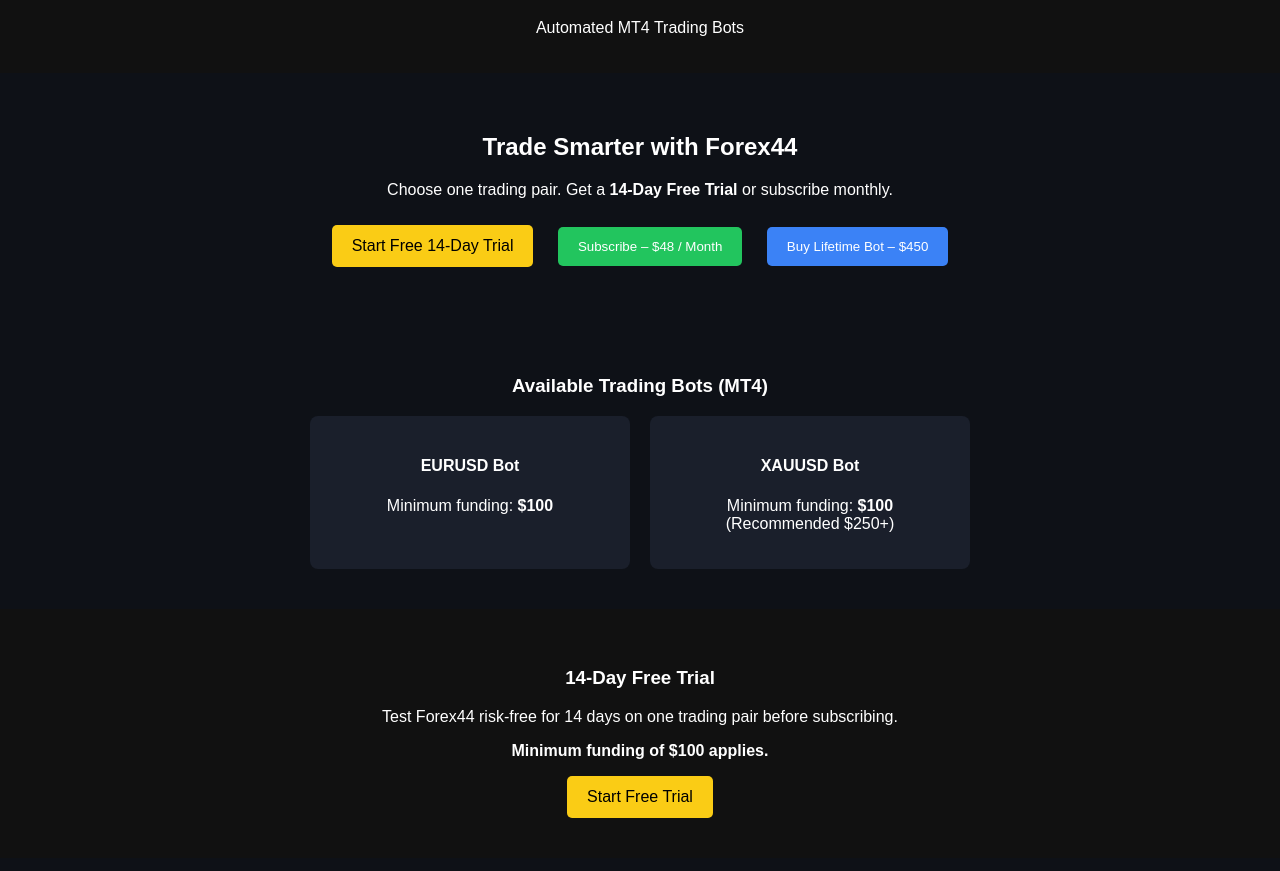
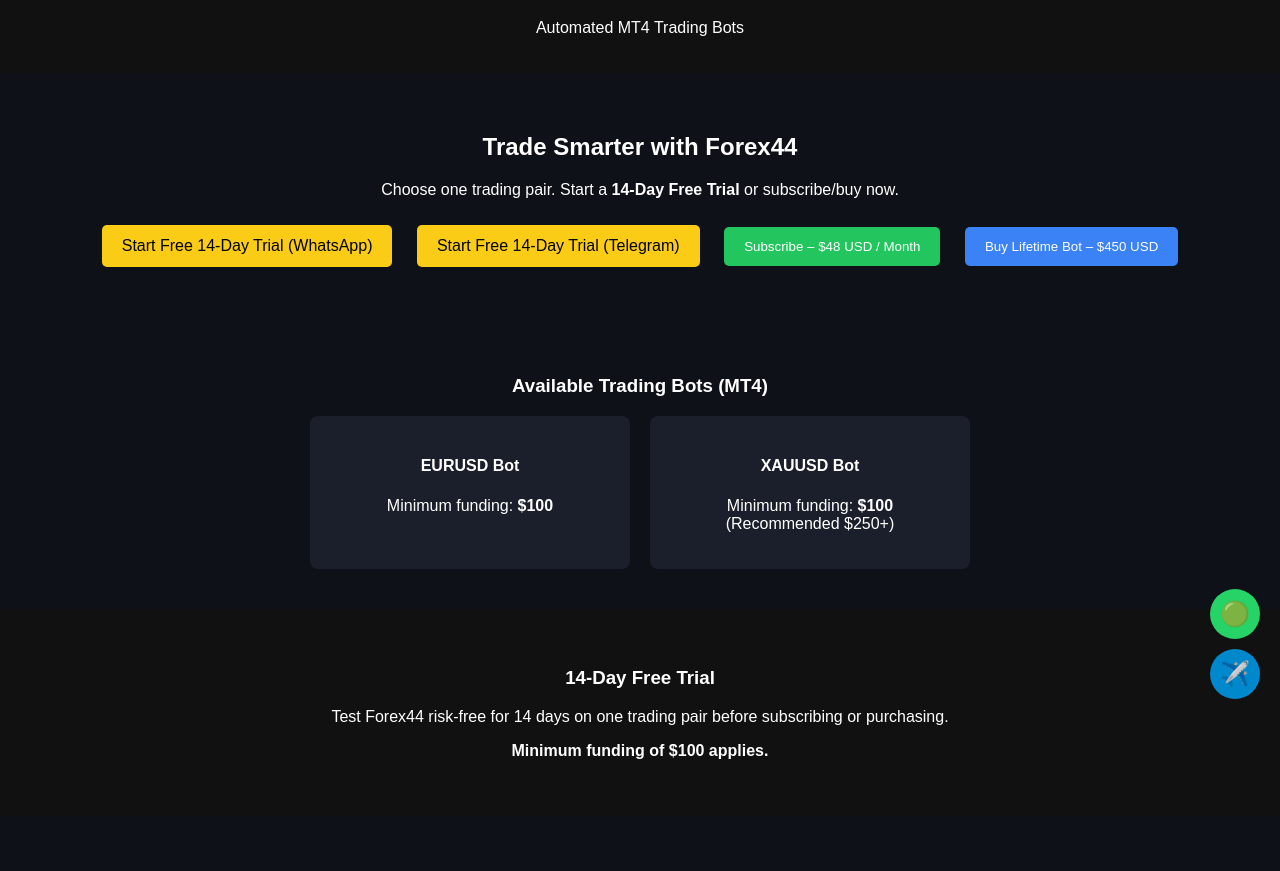
Before and after one commit to Forex4/Forex44, a plain HTML site: page index.html in a window 1280 px wide. Shown: the part 81-952 px from the top of the page. Drawn offline with Linux system fonts and the light colour scheme.

Commit message:
Update index.html

```diff
--- a/index.html
+++ b/index.html
@@ -5,6 +5,33 @@
   <meta name="viewport" content="width=device-width, initial-scale=1.0"/>
   <title>Forex44 | MT4 Trading Bots</title>
   <link rel="stylesheet" href="css/style.css">
+  <style>
+    /* Floating buttons */
+    .floating-buttons {
+      position: fixed;
+      bottom: 20px;
+      right: 20px;
+      display: flex;
+      flex-direction: column;
+      gap: 10px;
+      z-index: 1000;
+    }
+    .floating-buttons a {
+      display: flex;
+      align-items: center;
+      justify-content: center;
+      width: 50px;
+      height: 50px;
+      background-color: #25D366; /* WhatsApp green */
+      border-radius: 50%;
+      color: #fff;
+      text-decoration: none;
+      font-size: 24px;
+    }
+    .floating-buttons a.telegram {
+      background-color: #0088cc;
+    }
+  </style>
 </head>
 <body>
 
@@ -17,11 +44,24 @@
 <!-- HERO -->
 <section class="hero">
   <h2>Trade Smarter with Forex44</h2>
-  <p>Choose one trading pair. Get a <strong>14-Day Free Trial</strong> or subscribe monthly.</p>
+  <p>Choose one trading pair. Start a <strong>14-Day Free Trial</strong> or subscribe/buy now.</p>
   <div class="buttons">
-    <a href="#" class="btn trial">Start Free 14-Day Trial</a>
-    <button class="btn pay" onclick="openModal()">Subscribe – $48 / Month</button>
-    <button class="btn buy" onclick="openModal()">Buy Lifetime Bot – $450</button>
+    <a
+      href="https://wa.me/234XXXXXXXXXX?text=Hello%20Forex44%20Team,%0A%0AI%20would%20like%20to%20start%20the%2014-day%20free%20trial.%0A%0AI%20would%20like%20to%20choose%20my%20trading%20pair%20(EURUSD%20or%20XAUUSD).%0A%0APlease%20guide%20me%20on%20the%20next%20steps.%0A%0AThank%20you."
+      class="btn trial"
+      target="_blank"
+    >
+      Start Free 14-Day Trial (WhatsApp)
+    </a>
+    <a
+      href="https://t.me/YOUR_TELEGRAM_USERNAME?text=Hello%20Forex44%20Team,%0A%0AI%20would%20like%20to%20start%20the%2014-day%20free%20trial.%0A%0AI%20would%20like%20to%20choose%20my%20trading%20pair%20(EURUSD%20or%20XAUUSD).%0A%0APlease%20guide%20me%20on%20the%20next%20steps.%0A%0AThank%20you."
+      class="btn trial"
+      target="_blank"
+    >
+      Start Free 14-Day Trial (Telegram)
+    </a>
+    <button class="btn pay" onclick="openModal()">Subscribe – $48 USD / Month</button>
+    <button class="btn buy" onclick="openModal()">Buy Lifetime Bot – $450 USD</button>
   </div>
 </section>
 
@@ -43,9 +83,8 @@
 <!-- FREE TRIAL -->
 <section class="section dark">
   <h3>14-Day Free Trial</h3>
-  <p>Test Forex44 risk-free for 14 days on one trading pair before subscribing.</p>
+  <p>Test Forex44 risk-free for 14 days on one trading pair before subscribing or purchasing.</p>
   <p><strong>Minimum funding of $100 applies.</strong></p>
-  <a href="#" class="btn trial">Start Free Trial</a>
 </section>
 
 <!-- PRICING -->
@@ -54,13 +93,13 @@
   <div class="cards">
     <div class="card">
       <h4>Monthly Subscription</h4>
-      <p>$48 / month</p>
+      <p>$48 USD / month</p>
       <p>One trading pair (EURUSD or XAUUSD)</p>
       <button class="btn pay" onclick="openModal()">Subscribe</button>
     </div>
     <div class="card">
       <h4>Lifetime Access</h4>
-      <p>$450 (one-time)</p>
+      <p>$450 USD (one-time)</p>
       <p>One trading pair</p>
       <button class="btn buy" onclick="openModal()">Buy Now</button>
     </div>
@@ -93,19 +132,30 @@
       By continuing, you confirm your account meets this requirement.
     </p>
 
-    <!-- PAYSTACK LINKS (REPLACE WITH YOUR LINKS) -->
-    <a href="https://paystack.com/pay/YOUR_SUBSCRIPTION_LINK" class="btn pay">
-      I Understand – Continue to Payment
+    <a href="https://paystack.shop/pay/2yci7ad3eh" class="btn pay">
+      I Understand – Subscribe $48 USD / Month
+    </a>
+    <a href="https://paystack.shop/pay/6-omyxx9mk" class="btn buy">
+      I Understand – Buy Lifetime Bot $450 USD
     </a>
     <button class="btn cancel" onclick="closeModal()">Cancel</button>
 
     <p class="small">
-      After payment, your Forex44 MT4 bot and setup instructions
-      will be sent to your email within 24 hours.
+      After payment, your Forex44 MT4 bot and setup instructions will be sent to your email within 24 hours.
     </p>
   </div>
 </div>
 
+<!-- FLOATING BUTTONS -->
+<div class="floating-buttons">
+  <a href="https://wa.me/234XXXXXXXXXX" target="_blank" title="Chat on WhatsApp">
+    🟢
+  </a>
+  <a href="https://t.me/YOUR_TELEGRAM_USERNAME" target="_blank" class="telegram" title="Chat on Telegram">
+    ✈️
+  </a>
+</div>
+
 <script src="js/modal.js"></script>
 </body>
-      </html>
+    </html>
```
